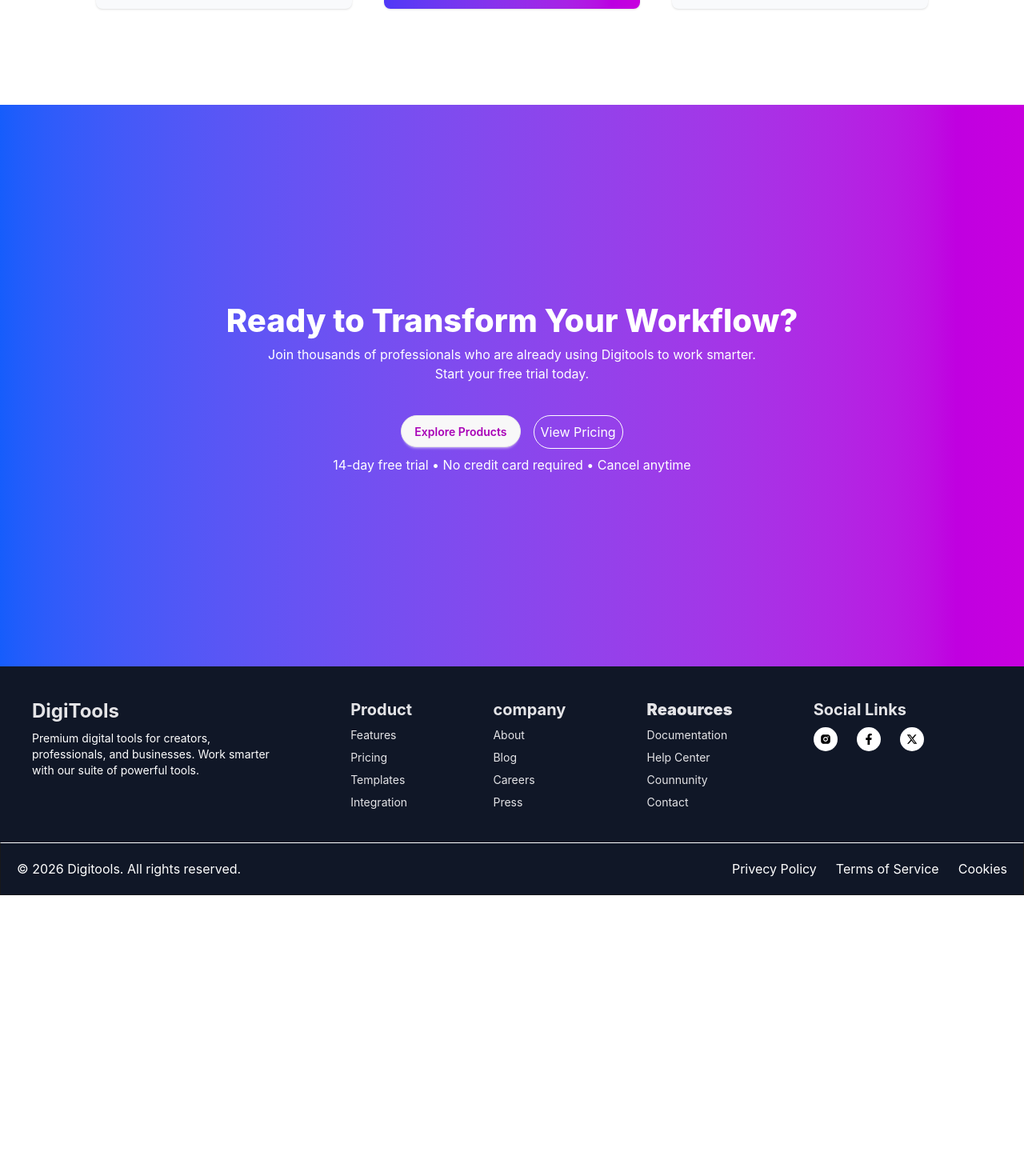
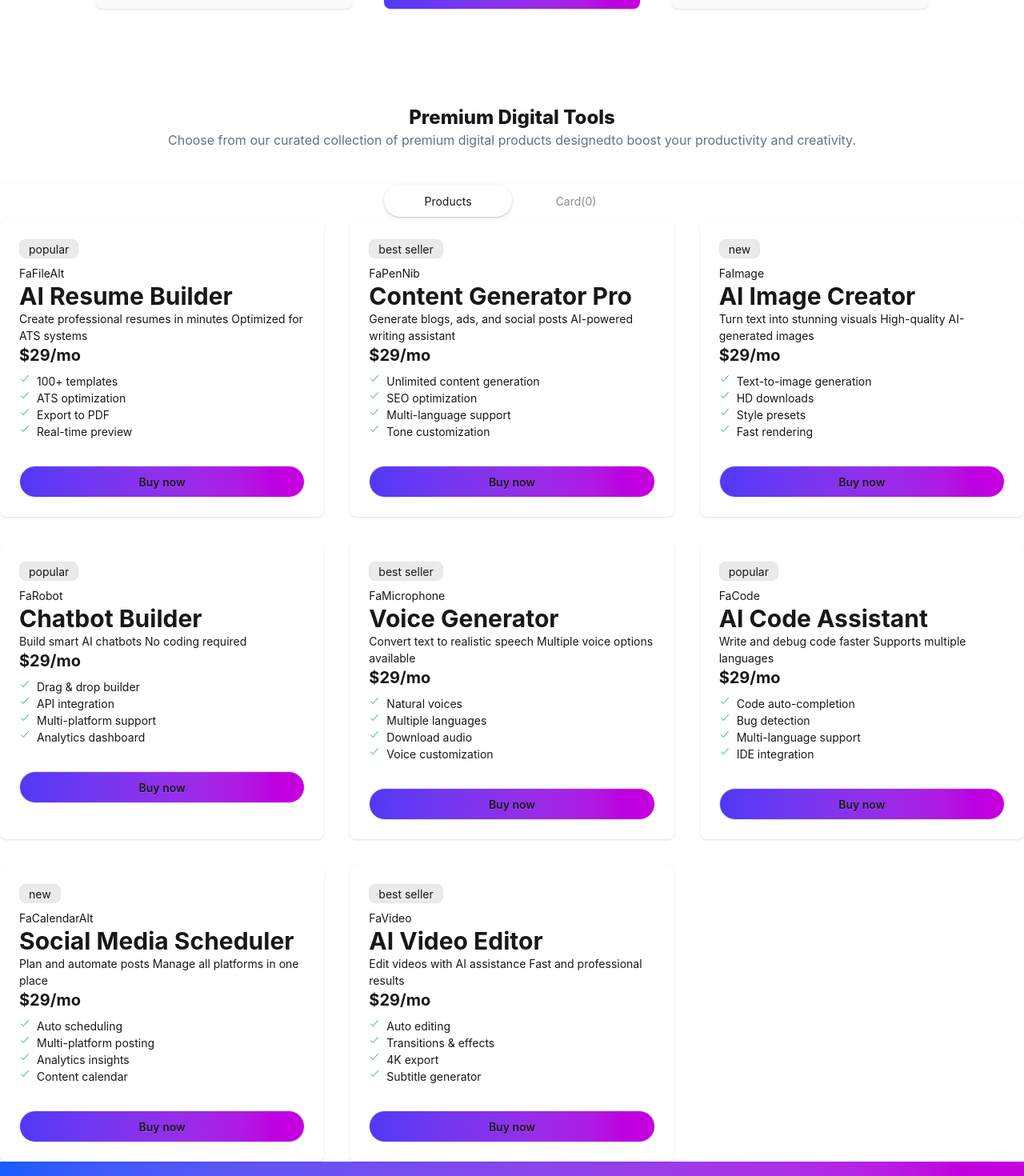
Before and after one commit to 23joy/Digi-Tools, a React (Vite) app: page / in a window 1280 px wide. Shown: the part 2060-3530 px from the top of the page at 80% size. Before the commit the page ends 3179 px from the top, so only its background shows below. Built offline with nearby package versions, Linux system fonts and the light colour scheme.

Commit message:
add the main section and add total and proccess fundamantal

```diff
--- a/package.json
+++ b/package.json
@@ -14,6 +14,7 @@
     "react": "^19.2.4",
     "react-dom": "^19.2.4",
     "react-icons": "^5.6.0",
+    "react-toastify": "^11.0.5",
     "tailwindcss": "^4.2.2"
   },
   "devDependencies": {
--- /dev/null
+++ b/public/digitools.json
@@ -0,0 +1,130 @@
+[
+  {
+    "id": 1,
+    "name": "AI Resume Builder",
+    "description": "Create professional resumes in minutes\nOptimized for ATS systems",
+    "price": 0,
+    "period": "one-time",
+    "tag": "popular",
+    "tagType": "popular",
+    "features": [
+      "100+ templates",
+      "ATS optimization",
+      "Export to PDF",
+      "Real-time preview"
+    ],
+    "icon": "FaFileAlt"
+  },
+  {
+    "id": 2,
+    "name": "Content Generator Pro",
+    "description": "Generate blogs, ads, and social posts\nAI-powered writing assistant",
+    "price": 15,
+    "period": "monthly",
+    "tag": "best seller",
+    "tagType": "best seller",
+    "features": [
+      "Unlimited content generation",
+      "SEO optimization",
+      "Multi-language support",
+      "Tone customization"
+    ],
+    "icon": "FaPenNib"
+  },
+  {
+    "id": 3,
+    "name": "AI Image Creator",
+    "description": "Turn text into stunning visuals\nHigh-quality AI-generated images",
+    "price": 10,
+    "period": "monthly",
+    "tag": "new",
+    "tagType": "new",
+    "features": [
+      "Text-to-image generation",
+      "HD downloads",
+      "Style presets",
+      "Fast rendering"
+    ],
+    "icon": "FaImage"
+  },
+  {
+    "id": 4,
+    "name": "Chatbot Builder",
+    "description": "Build smart AI chatbots\nNo coding required",
+    "price": 25,
+    "period": "monthly",
+    "tag": "popular",
+    "tagType": "popular",
+    "features": [
+      "Drag & drop builder",
+      "API integration",
+      "Multi-platform support",
+      "Analytics dashboard"
+    ],
+    "icon": "FaRobot"
+  },
+  {
+    "id": 5,
+    "name": "Voice Generator",
+    "description": "Convert text to realistic speech\nMultiple voice options available",
+    "price": 12,
+    "period": "monthly",
+    "tag": "best seller",
+    "tagType": "best seller",
+    "features": [
+      "Natural voices",
+      "Multiple languages",
+      "Download audio",
+      "Voice customization"
+    ],
+    "icon": "FaMicrophone"
+  },
+  {
+    "id": 6,
+    "name": "AI Code Assistant",
+    "description": "Write and debug code faster\nSupports multiple languages",
+    "price": 20,
+    "period": "monthly",
+    "tag": "popular",
+    "tagType": "popular",
+    "features": [
+      "Code auto-completion",
+      "Bug detection",
+      "Multi-language support",
+      "IDE integration"
+    ],
+    "icon": "FaCode"
+  },
+  {
+    "id": 7,
+    "name": "Social Media Scheduler",
+    "description": "Plan and automate posts\nManage all platforms in one place",
+    "price": 18,
+    "period": "monthly",
+    "tag": "new",
+    "tagType": "new",
+    "features": [
+      "Auto scheduling",
+      "Multi-platform posting",
+      "Analytics insights",
+      "Content calendar"
+    ],
+    "icon": "FaCalendarAlt"
+  },
+  {
+    "id": 8,
+    "name": "AI Video Editor",
+    "description": "Edit videos with AI assistance\nFast and professional results",
+    "price": 50,
+    "period": "yearly",
+    "tag": "best seller",
+    "tagType": "best seller",
+    "features": [
+      "Auto editing",
+      "Transitions & effects",
+      "4K export",
+      "Subtitle generator"
+    ],
+    "icon": "FaVideo"
+  }
+]
--- a/src/App.jsx
+++ b/src/App.jsx
@@ -1,15 +1,29 @@
 
+import { ToastContainer } from 'react-toastify'
 import './App.css'
 import Banner from './Component/Banner/Banner'
 import Footer from './Component/Footer/Footer'
+import MainTools from './Component/MainTools/MainTools'
 import NavBar from './Component/NavBar/NavBar'
 import PriceCard from './Component/PriceCard/PriceCard'
 import StartStep from './Component/StartStep/StartStep'
 import Stats from './Component/Stats/Stats'
 import Workflow from './Component/Workflow/Workflow'
+import Card from './Component/MainTools/Card'
+import { useState } from 'react'
+
+
+const digitoolsFetch=async()=>{
+  const res=await fetch("/digitools.json")
+  return res.json();
+}
+const digitoolsPromise=digitoolsFetch()
 
 function App() {
-  // const [count, setCount] = useState(0)
+   const [activeTab,setActiveTab] = useState("Products")
+  const [card,setcard]=useState([])
+  //console.log(activeTab)
+  //console.log(Count)
 
   return (
     <>
@@ -18,8 +32,34 @@ function App() {
     <Stats/>
     <StartStep/>
     <PriceCard/>
+    <div>
+      <div className='text-center mb-10'>
+        <h2 className='font-extrabold text-2xl'>Premium Digital Tools</h2>
+            <p className='text-[#627382]'>Choose from our curated collection of premium digital products designedto boost your productivity and creativity.</p>
+      </div>
+       {/* name of each tab group should be unique */}
+      <div className="tabs justify-center tabs-box bg-transparent">
+        <input type="radio"
+        name="my_tabs_1"
+        className="tab rounded-full w-40  "
+        aria-label="Products"
+        defaultChecked
+        onClick={()=>setActiveTab("Products")}
+
+          />
+        <input type="radio"
+         name="my_tabs_1"
+          className="tab rounded-full w-40 "
+          aria-label={`Card(${card.length})`}
+          onClick={()=>setActiveTab("Card")}
+         />
+      </div>
+    </div>
+    {activeTab==="Products"&&<MainTools digitoolsPromise={digitoolsPromise} setcard={setcard} card={card}/>}
+    {activeTab==="Card"&&<Card setcard={setcard} card={card}/>}
     <Workflow/>
     <Footer/>
+    <ToastContainer/>
     </>
   )
 }
--- /dev/null
+++ b/src/Component/MainTools/Card.jsx
@@ -0,0 +1,46 @@
+import React from 'react';
+import { toast } from 'react-toastify';
+
+const Card = ({card,setcard}) => {
+    console.log(card);
+    const totalPrice=card.reduce((sum,item)=>sum+item.price,0)
+    const handleProcced=()=>{
+        setcard([]);
+        toast.success("Successfully Procced")
+    }
+    return (
+        <div className='bg-[rgba(255,255,255,0.7)] rounded-2xl  container mx-auto p-5 space-y-4 mb-20'>
+            <h1 className='font-bold text-[24px] text-[#101727]'>Your Cart</h1>
+            {
+            card.map(items=> <div className='bg-[#F9FAFC] p-6 '>
+                    <div className='flex justify-between items-center'>
+                        <div className='flex  gap-4 items-center'>
+                            <h2>{items.id}</h2>
+                            <div>
+                            <h2 className='font-semibold text-[20px]'>{items.name}</h2>
+                            <p className='font-medium tect-[16px] text-[#627382]'>${items.price}</p>
+                        </div>
+                        </div>
+                        <div>
+                            <button className='text-pink-600' >Remove</button>
+                        </div>
+                    </div>
+                </div>
+                )
+            }
+
+            {
+                card.length===0?
+                (<div className='bg-gray-100 p-30 rounded-2xl'><h2 className='text-center font-bold'>Please Buy any Card</h2></div>):
+                (<>
+                <div className='flex justify-between items-center'>
+                <p>Total</p>
+                <p>${totalPrice}</p>
+            </div>
+            <button onClick={handleProcced} className='w-full btn bg-linear-to-r from-indigo-800 to-fuchsia-500 rounded-full'>Proceed To Checkout</button></>)
+            }
+        </div>
+    );
+};
+
+export default Card;
--- /dev/null
+++ b/src/Component/MainTools/MainTools.jsx
@@ -0,0 +1,22 @@
+import React, { use } from 'react';
+import { FaCheck } from 'react-icons/fa';
+
+import MainToolsCard from './MainToolsCard';
+
+const MainTools = ({digitoolsPromise,card,setcard}) => {
+    //console.log(digitoolsPromise);
+    const digitool=use(digitoolsPromise)
+    //console.log(digitool)
+
+    return (
+        <div className=''>
+            <div className='grid grid-cols-3 gap-8 container mx-auto'>
+             {
+                digitool.map(items=><MainToolsCard key={items.id} items={items} setcard={setcard} card={card}></MainToolsCard>)
+             }
+        </div>
+        </div>
+    );
+};
+
+export default MainTools;
--- /dev/null
+++ b/src/Component/MainTools/MainToolsCard.jsx
@@ -0,0 +1,35 @@
+import React, { useState } from 'react';
+import { IoCheckmarkOutline } from 'react-icons/io5';
+import { toast } from 'react-toastify';
+
+const MainToolsCard = ({items,card,setcard}) => {
+    const [buy,setBuy]=useState(false)
+    const handleBuy=()=>{
+        toast.success("Buying start");
+        setBuy(true)
+        setcard([...card,items])
+    }
+    return (
+        <div className="card bg-base-100 shadow-sm">
+                    <div className="card-body">
+                        <span className="flex justify-end badge badge-soft">{items.tagType}</span>
+                        <div>
+                            <div>{items.icon}</div>
+                        <h2 className="text-3xl font-bold">{items.name}</h2>
+                        <p>{items.description}</p>
+                        <span className="text-xl font-bold">$29/mo</span>
+                        </div>
+                        <ul>
+                            {
+                                items.features.map(item=><li className='flex gap-2'><IoCheckmarkOutline className='text-green-600'></IoCheckmarkOutline>{item}</li>)
+                            }
+                        </ul>
+                        <div className="mt-6">
+                        <button onClick={handleBuy} className="btn w-full rounded-full bg-linear-to-r from-indigo-600 to-fuchsia-600">{buy?"Buyed":"Buy now"}</button>
+                        </div>
+                    </div>
+                    </div>
+    );
+};
+
+export default MainToolsCard;
--- a/src/Component/PriceCard/PriceCard.jsx
+++ b/src/Component/PriceCard/PriceCard.jsx
@@ -7,7 +7,7 @@ const PriceCard = () => {
             <h2 className='font-extrabold text-2xl'>Simple, Transparent Pricing</h2>
             <p className='text-[#627382]'>Choose the plan that fits your needs. Upgrade or downgrade anytime.</p>
         </div>
-         <div className='grid grid-cols-3 gap-10'>
+         <div className='grid md:grid-cols-3 gap-10'>
             <div className="card  bg-[#F9FAFC] shadow-sm">
                 <div className="card-body">
                     <div>
```
Also changed, not shown: src/assets/products/camera_8775444 1.png (added), 1 other file (tests, documents, lock files or other folders).
